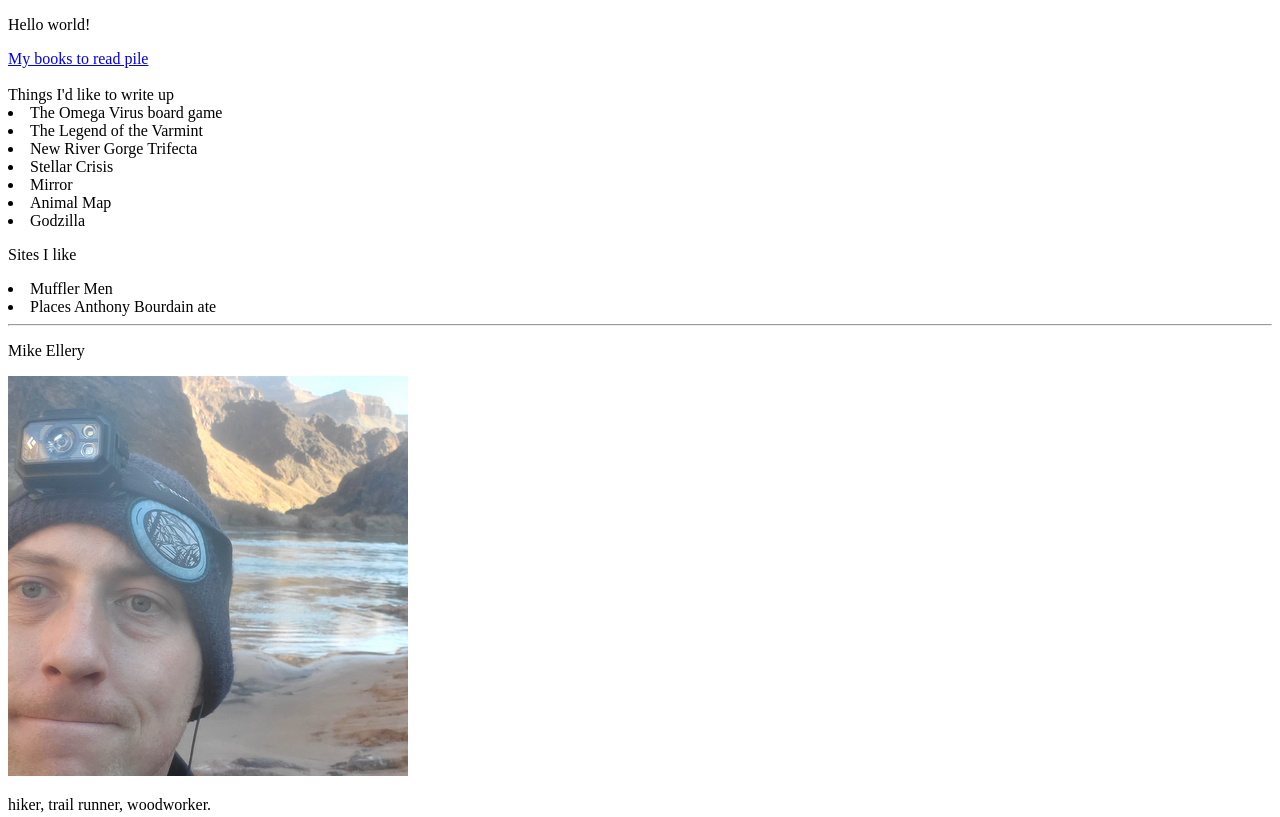
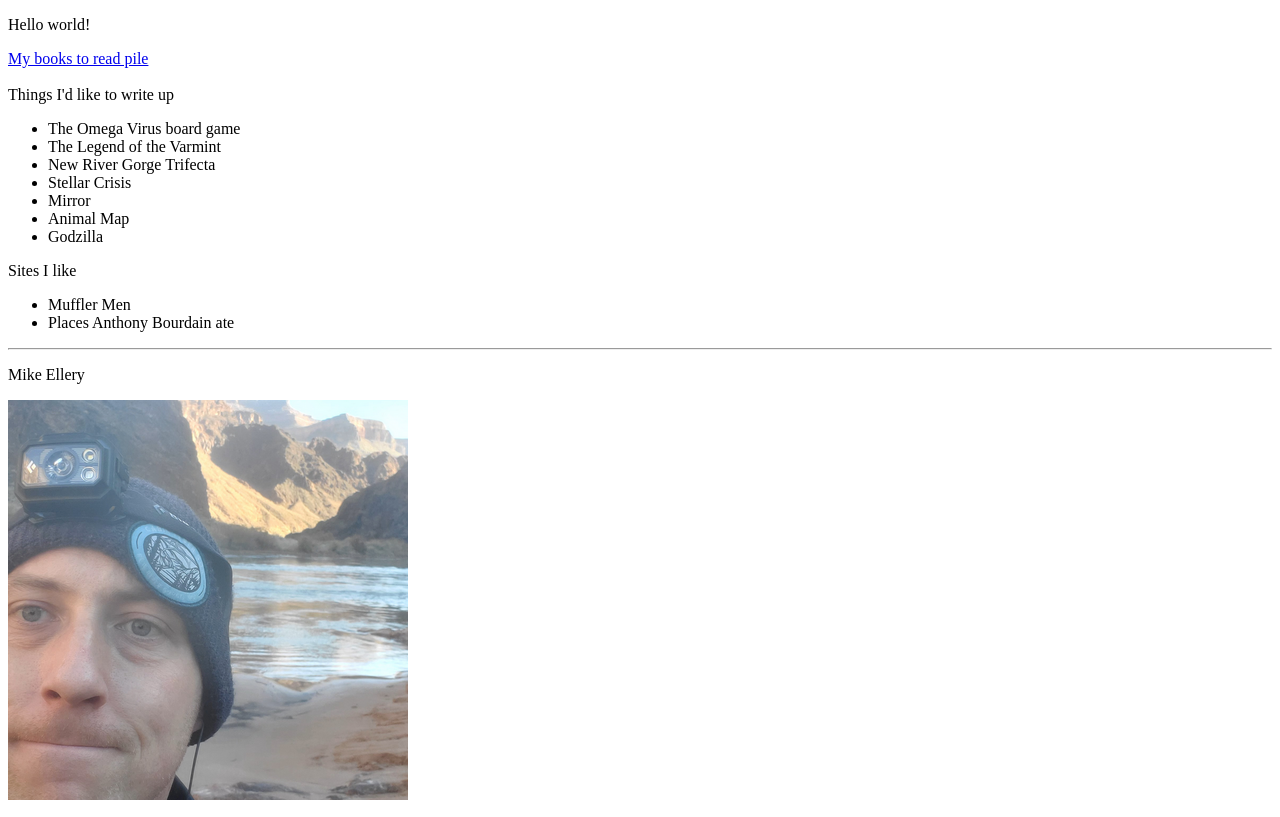
Before and after one commit to mellery/mellery.github.io, a plain HTML site: page index.html in a window 1280 px wide. Shown: the top 817 px of the page. Drawn offline with Linux system fonts and the light colour scheme.

Commit message:
what li with ul

```diff
--- a/index.html
+++ b/index.html
@@ -17,6 +17,7 @@
   </article>
 </section>
   <br>Things I'd like to write up
+  <ul>
   <li>The Omega Virus board game</li>
   <li>The Legend of the Varmint</li>
   <li>New River Gorge Trifecta</li>
@@ -24,9 +25,12 @@
   <li>Mirror</li>
   <li>Animal Map</li>
   <li>Godzilla</li>
+  </ul>
   <p>Sites I like</p>
-  <li>Muffler Men</li>
-  <li>Places Anthony Bourdain ate</li>
+  <ul>
+    <li>Muffler Men</li>
+    <li>Places Anthony Bourdain ate</li>
+  </ul>
   <hr>
   <main class="h-card">
   <p class="p-name">Mike Ellery</p>
```
Also changed, not shown: readinglist.html (+1 -1 lines).
